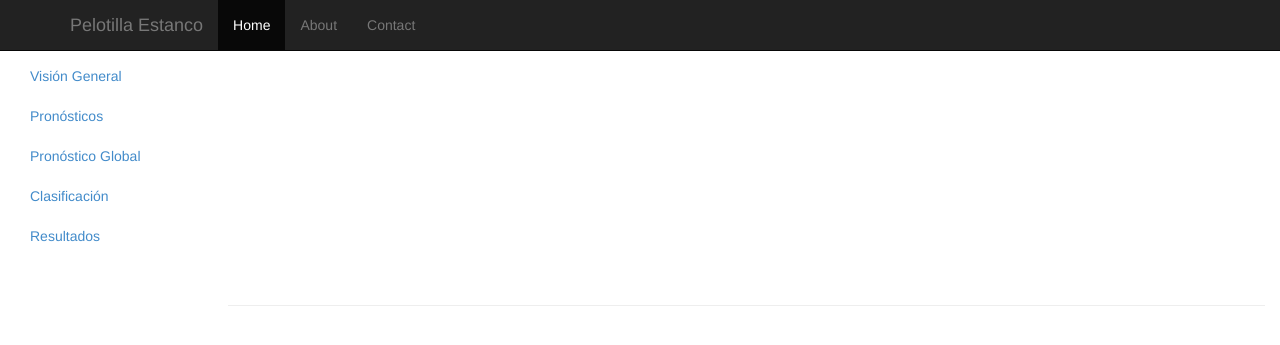
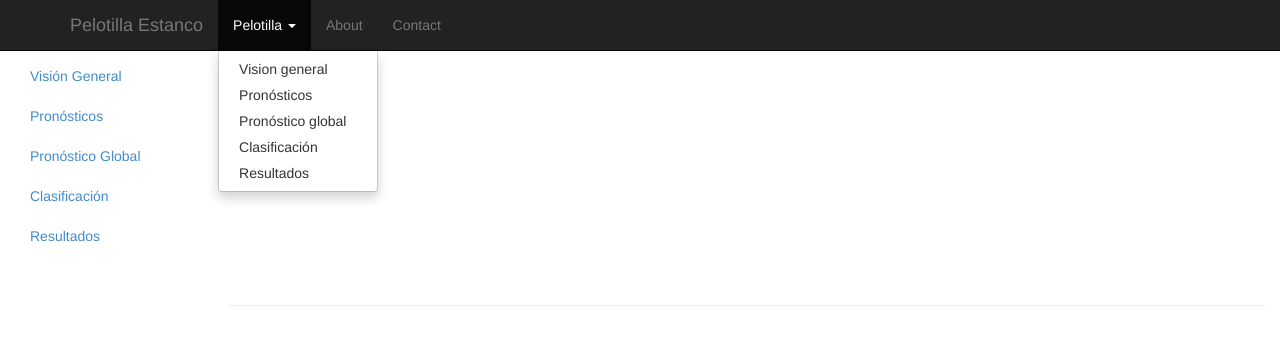
Before and after one commit to memaldi/pelotillaestanco, a Python web app: template templates/main.html in a window 1280 px wide, after a click on "Pelotilla". Shown: the top 345 px of the page. Run offline with Jinja, Linux system fonts and the light colour scheme; the template is opened without the code that fills it, so the values that code supplies are empty; some libraries are stand-ins or nearby versions.

Commit message:
Menú para acceder desde movil

```diff
--- a/templates/base.html
+++ b/templates/base.html
@@ -40,7 +40,15 @@
 	        </div>
 	        <div class="collapse navbar-collapse">
 	          <ul class="nav navbar-nav">
-	            <li class="active"><a href="#">Home</a></li>
+	            <li class="dropdown"><a class="dropdown-toggle" data-toggle="dropdown" href="#">Pelotilla <span class="caret"></span></a>
+                    <ul class="dropdown-menu" role="menu">
+                        <li><a href="/">Vision general</a></li>
+                        <li><a href="/pronosticos">Pronósticos</a></li>
+                        <li><a href="/pronostico-global">Pronóstico global</a></li>
+                        <li><a href="/clasificacion">Clasificación</a></li>
+                        <li><a href="/resultados">Resultados</a></li>
+                    </ul>
+                </li>
 	            <li><a href="#about">About</a></li>
 	            <li><a href="#contact">Contact</a></li>
 	          </ul>
```
